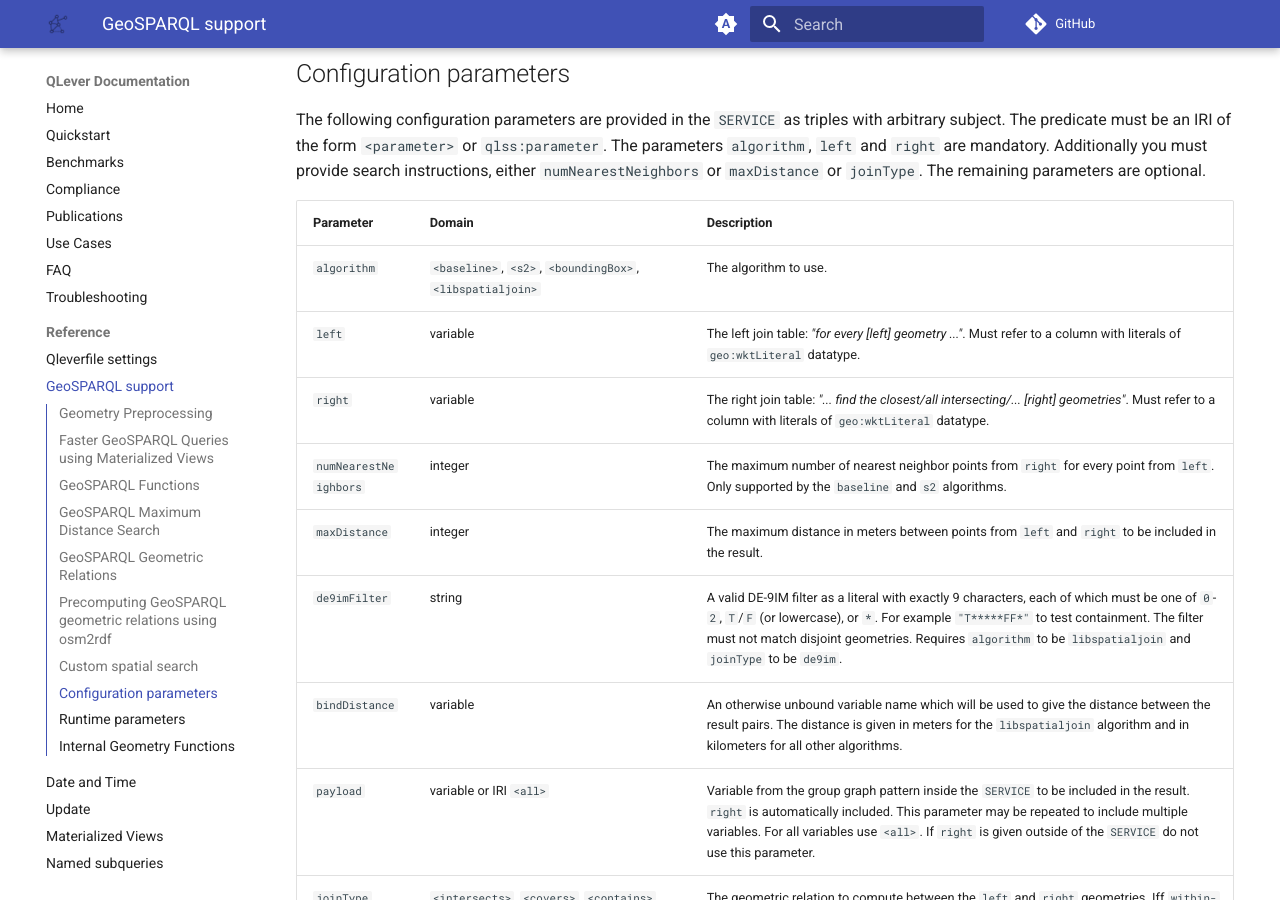
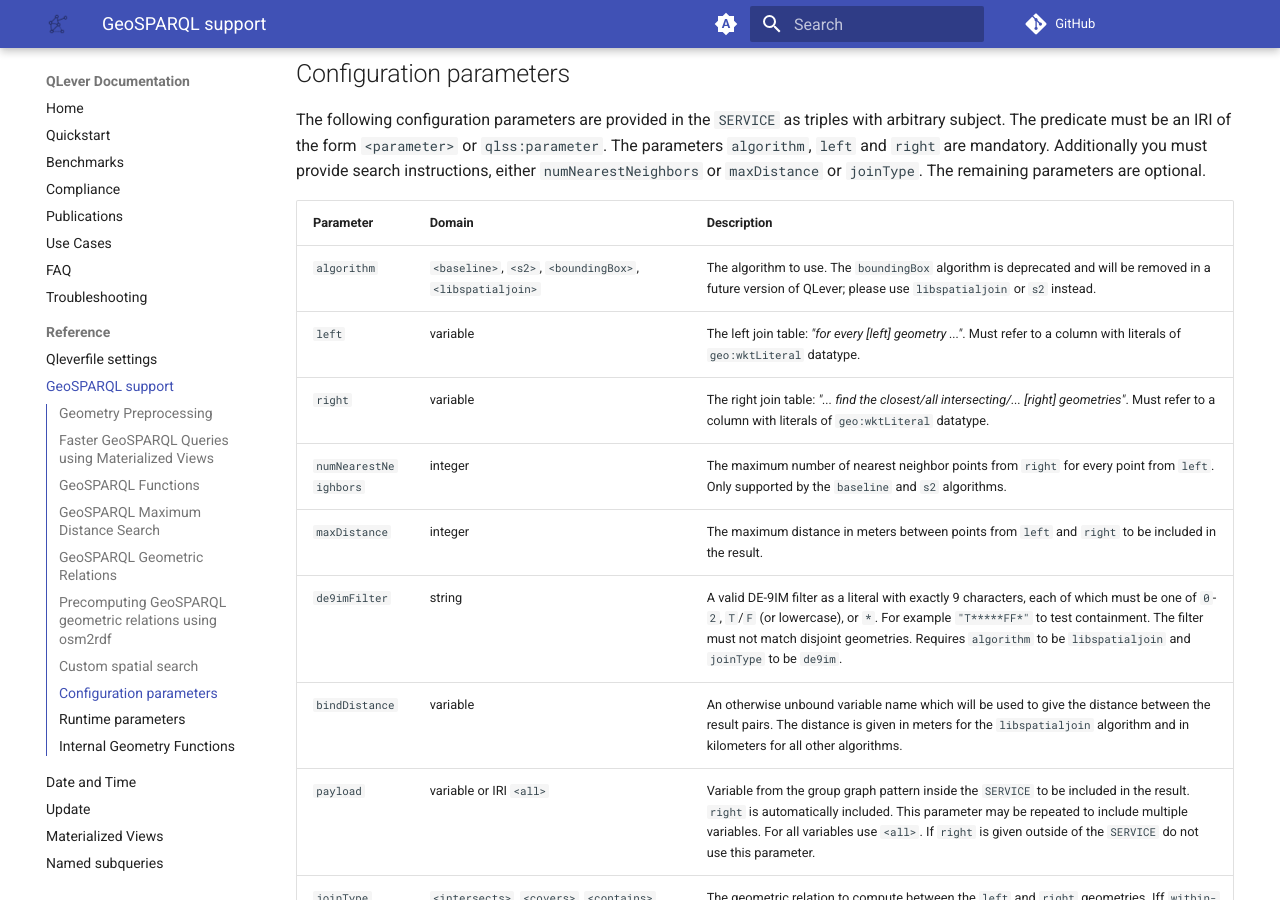
Before and after one commit to qlever-dev/qlever-docs, an MkDocs documentation site: the page built from docs/geosparql.md, in a window 1280 px wide and 900 px high, scrolled down 5830 px. Built offline with MkDocs 1.6.1 and Material for MkDocs 9.7.7, drawn with Linux system fonts in a browser that asks for light colours; plug-ins that fetch from the network failed and are left out; comment, search, counter and statistics services are not loaded; the version menu is left out.

Commit message:
Document deprecation of boundingBox algorithm (ad-freiburg/qlever#3773)

```diff
--- a/docs/geosparql.md
+++ b/docs/geosparql.md
@@ -462,7 +462,7 @@ The following configuration parameters are provided in the `SERVICE` as triples
 
 | Parameter | Domain | Description |
 |--|--|--|
-| `algorithm` | `<baseline>`, `<s2>`, `<boundingBox>`, `<libspatialjoin>` | The algorithm to use. |
+| `algorithm` | `<baseline>`, `<s2>`, `<boundingBox>`, `<libspatialjoin>` | The algorithm to use. The `boundingBox` algorithm is deprecated and will be removed in a future version of QLever; please use `libspatialjoin` or `s2` instead. |
 | `left` | variable | The left join table: *"for every [left] geometry ..."*. Must refer to a column with literals of `geo:wktLiteral` datatype. |
 | `right` | variable | The right join table: *"... find the closest/all intersecting/... [right] geometries"*.  Must refer to a column with literals of `geo:wktLiteral` datatype. |
 | `numNearestNeighbors` | integer | The maximum number of nearest neighbor points from `right` for every point from `left`. Only supported by the `baseline` and `s2` algorithms. |
```
